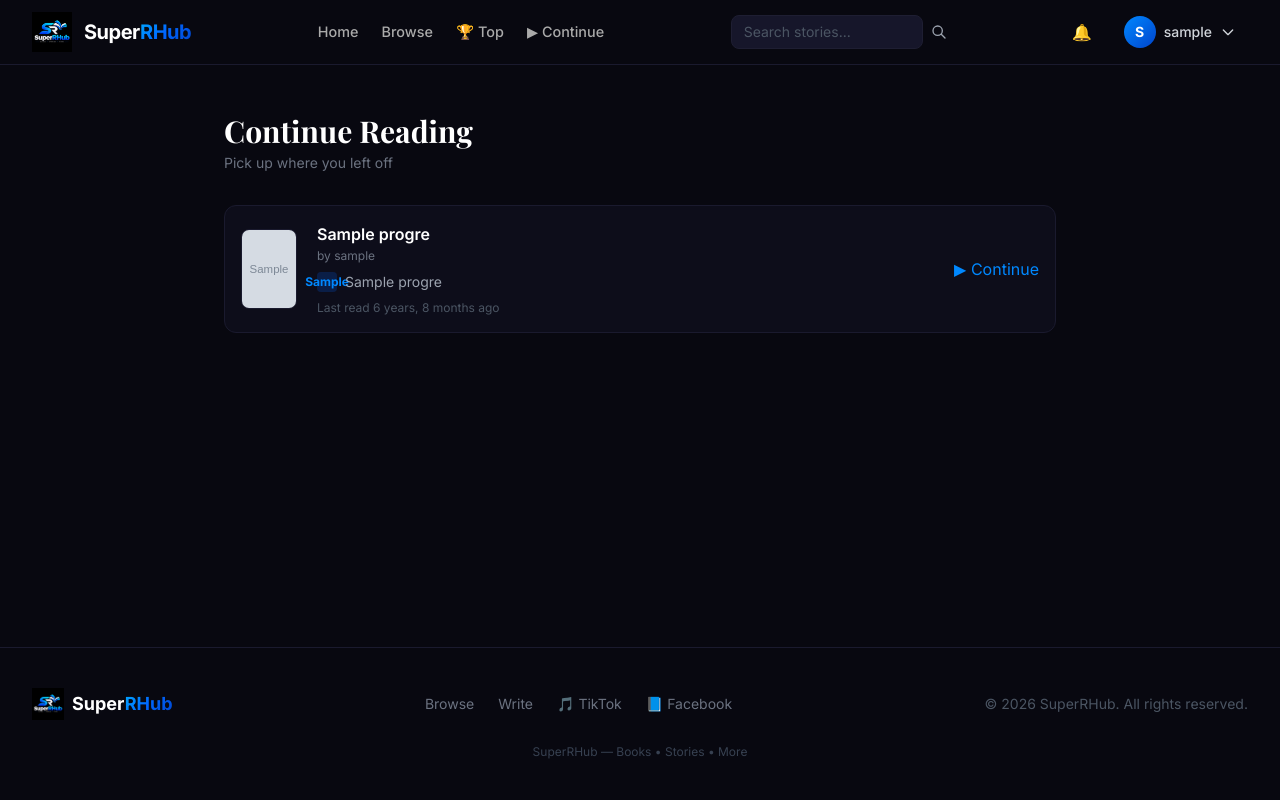
After one commit to Superrhub/Superrhub, a Django app: template templates/interactions/continue_reading.html in a window 1280 px wide. The commit adds this page. Run offline with Django 4.2, Linux system fonts and the light colour scheme; tables that the repository leaves empty hold one stand-in row (values such as "Sample post"); the template is opened without the code that fills it: values that come from a table or form of the project are taken from there, most other values are stand-ins (such as "Sample title", 1, 10 or a date in 2020); grey boxes marked "Sample" are stand-in pictures; some libraries are stand-ins or nearby versions.

Commit message:
Add Leaderboard and Continue Reading features

```diff
--- a/apps/interactions/urls.py
+++ b/apps/interactions/urls.py
@@ -11,4 +11,5 @@ urlpatterns = [
     path('verify/<str:story_id>/', views.verify_payment, name='verify_payment'),
     path('notifications/', views.notifications_view, name='notifications'),
     path('notifications/count/', views.unread_count, name='unread_count'),
+    path('continue-reading/', views.continue_reading_view, name='continue_reading'),
 ]
--- a/templates/base.html
+++ b/templates/base.html
@@ -80,9 +80,9 @@
         <div class="hidden md:flex items-center gap-1">
           <a href="{% url 'home' %}" class="nav-link">Home</a>
           <a href="{% url 'browse' %}" class="nav-link">Browse</a>
+          <a href="{% url 'leaderboard' %}" class="nav-link">🏆 Top</a>
           {% if current_user %}
-            <a href="{% url 'my_stories' %}" class="nav-link">My Stories</a>
-            <a href="{% url 'reading_list' %}" class="nav-link">Reading List</a>
+            <a href="{% url 'continue_reading' %}" class="nav-link">▶ Continue</a>
           {% endif %}
         </div>
 
@@ -148,6 +148,10 @@
                   <a href="{% url 'reading_list' %}"
                      class="flex items-center gap-2 px-4 py-2.5 text-sm text-gray-300 hover:text-white transition-colors">
                     🔖 Reading List
+                  </a>
+                  <a href="{% url 'continue_reading' %}"
+                     class="flex items-center gap-2 px-4 py-2.5 text-sm text-gray-300 hover:text-white transition-colors">
+                    ▶ Continue Reading
                   </a>
                   <a href="{% url 'notifications' %}"
                      class="flex items-center gap-2 px-4 py-2.5 text-sm text-gray-300 hover:text-white transition-colors">
--- /dev/null
+++ b/templates/interactions/continue_reading.html
@@ -0,0 +1,69 @@
+{% extends 'base.html' %}
+{% block title %}Continue Reading — SuperRHub{% endblock %}
+
+{% block content %}
+<div class="max-w-4xl mx-auto px-4 sm:px-6 lg:px-8 py-12">
+
+  <div class="mb-8">
+    <h1 class="text-3xl font-bold text-white font-serif">Continue Reading</h1>
+    <p class="text-gray-500 text-sm mt-1">Pick up where you left off</p>
+  </div>
+
+  {% if progress_list %}
+    <div class="space-y-4">
+      {% for p in progress_list %}
+        <a href="{% url 'reader' p.story_id p.last_chapter %}"
+           class="flex items-center gap-5 p-4 rounded-xl border transition-all group"
+           style="background:#0d0d1a; border-color:#1a1a2e;"
+           onmouseover="this.style.borderColor='rgba(0,102,255,0.4)'; this.style.background='rgba(0,102,255,0.05)';"
+           onmouseout="this.style.borderColor='#1a1a2e'; this.style.background='#0d0d1a';">
+
+          <!-- Cover -->
+          <div class="w-14 h-20 rounded-lg overflow-hidden flex-shrink-0 border" style="border-color:#1a1a2e;">
+            {% if p.cover_image %}
+              <img src="{{ p.cover_image }}" alt="{{ p.story_title }}" class="w-full h-full object-cover" />
+            {% else %}
+              <div class="w-full h-full flex items-center justify-center text-white/40 font-serif font-bold text-xl"
+                   style="background:linear-gradient(135deg,#001a40,#0044cc);">
+                {{ p.story_title|first|upper }}
+              </div>
+            {% endif %}
+          </div>
+
+          <!-- Info -->
+          <div class="flex-1 min-w-0">
+            <h3 class="text-white font-semibold truncate group-hover:text-blue-400 transition-colors">
+              {{ p.story_title }}
+            </h3>
+            <p class="text-gray-500 text-xs mt-0.5">by {{ p.author_username }}</p>
+            <div class="flex items-center gap-2 mt-2">
+              <div class="w-5 h-5 rounded flex items-center justify-center text-xs font-bold"
+                   style="background:rgba(0,102,255,0.2); color:#0088ff;">
+                {{ p.last_chapter }}
+              </div>
+              <span class="text-gray-400 text-sm truncate">{{ p.last_chapter_title }}</span>
+            </div>
+            <!-- Progress bar -->
+            <div class="mt-2 text-xs text-gray-600">Last read {{ p.updated_at|timesince }} ago</div>
+          </div>
+
+          <!-- Continue arrow -->
+          <div class="flex-shrink-0 text-blue-500 group-hover:text-blue-300 transition-colors">
+            ▶ Continue
+          </div>
+
+        </a>
+      {% endfor %}
+    </div>
+
+  {% else %}
+    <div class="text-center py-24 border border-dashed rounded-2xl" style="border-color:#1a1a2e;">
+      <div class="text-5xl mb-4">📖</div>
+      <h3 class="text-xl font-semibold text-gray-400 mb-2">Nothing here yet</h3>
+      <p class="text-gray-600 text-sm mb-6">Start reading a story and it will appear here.</p>
+      <a href="{% url 'browse' %}" class="btn-primary">Browse Stories</a>
+    </div>
+  {% endif %}
+
+</div>
+{% endblock %}
```
Also changed, not shown: apps/interactions/models.py (+17 -0 lines), apps/interactions/views.py (+14 -0 lines), apps/stories/urls.py (+1 -0 lines), apps/stories/views.py (+54 -0 lines), templates/stories/leaderboard.html (added, +128 -0 lines).
